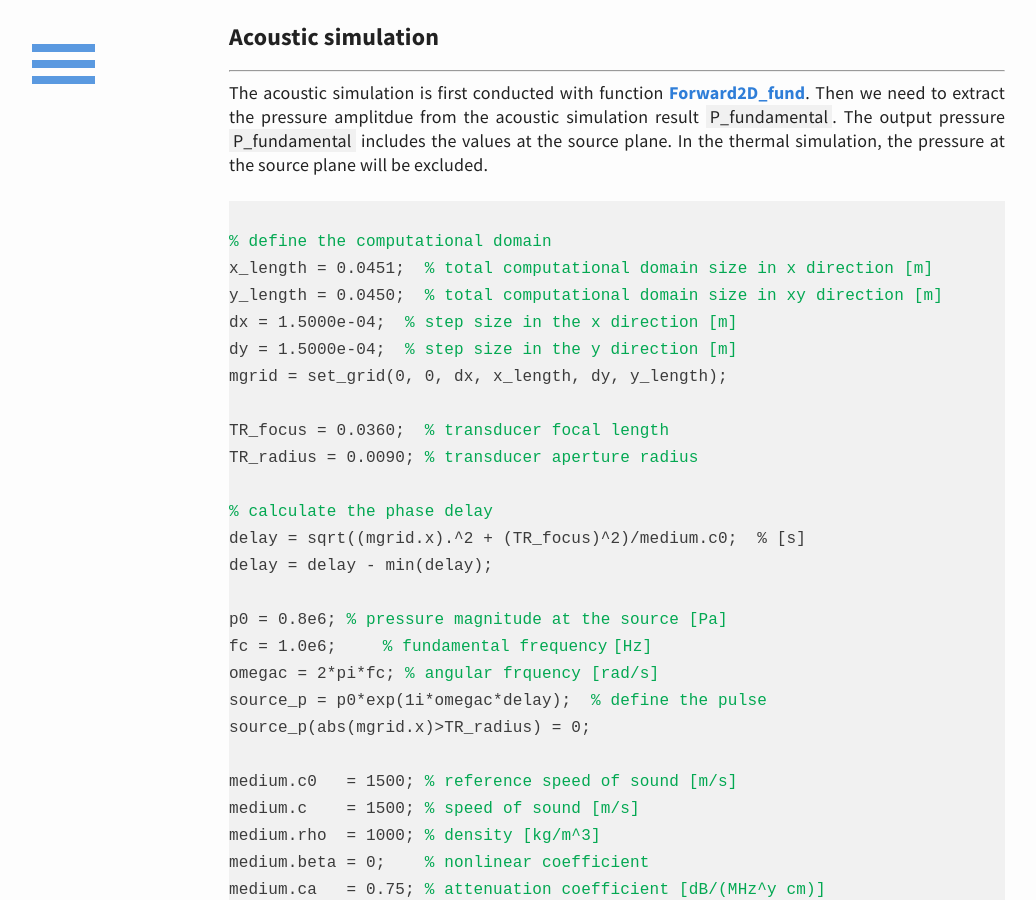
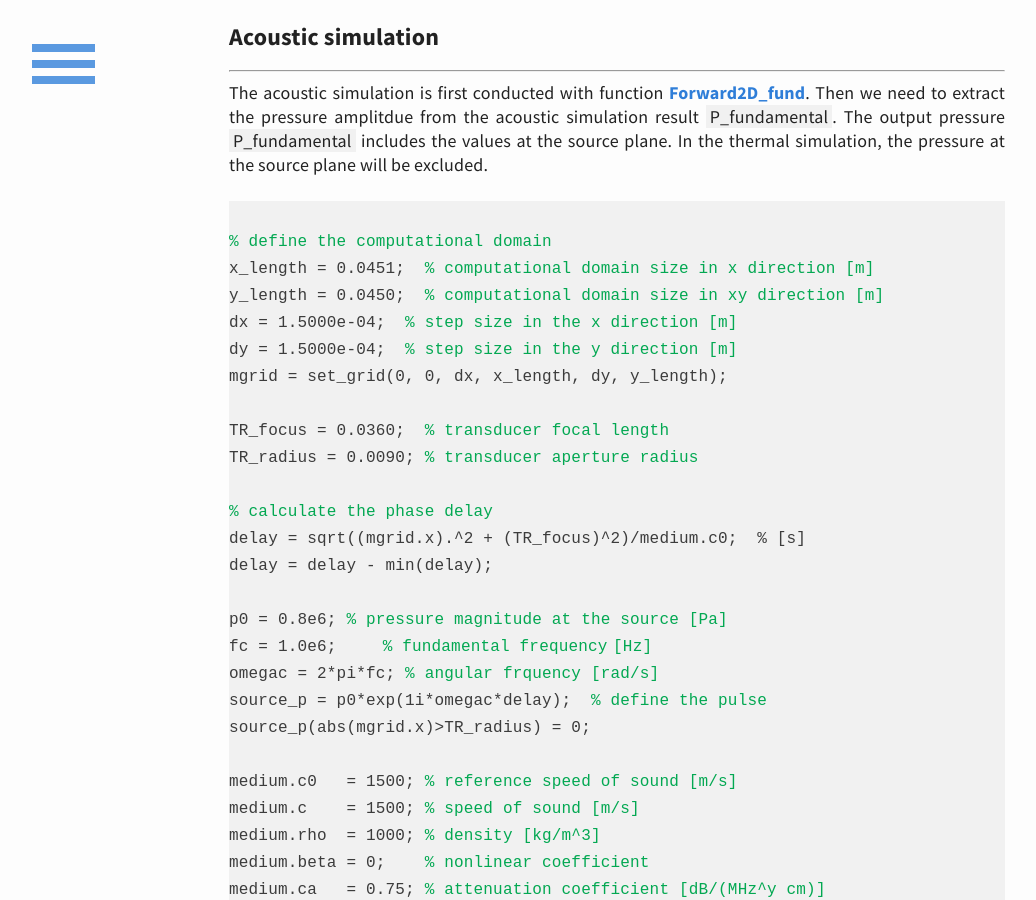
Before and after one commit to m-SOUND/mSOUND, a Jekyll site: the page built from _posts/2019-07-21-combine-k-Wave-diffusion.html, in a window 1280 px wide and 900 px high, scrolled down 471 px. Shown: the whole window, without its empty margins (23-1059 px from the left). Built offline with Jekyll 4.4.1, drawn with Linux system fonts in a browser that asks for light colours.

Commit message:
Update 2019-07-21-combine-k-Wave-diffusion.html

```diff
--- a/_posts/2019-07-21-combine-k-Wave-diffusion.html
+++ b/_posts/2019-07-21-combine-k-Wave-diffusion.html
@@ -22,8 +22,8 @@ Then we need to extract the pressure amplitdue from the acoustic simulation resu
 the pressure at the source plane will be excluded.
 <pre> <code>
 <font color="#03a852">% define the computational domain</font>
-x_length = 0.0451; <font color="#03a852"> % total computational domain size in x direction [m]</font>
-y_length = 0.0450; <font color="#03a852"> % total computational domain size in xy direction [m]</font>
+x_length = 0.0451; <font color="#03a852"> % computational domain size in x direction [m]</font>
+y_length = 0.0450; <font color="#03a852"> % computational domain size in xy direction [m]</font>
 dx = 1.5000e-04; <font color="#03a852"> % step size in the x direction [m]</font>
 dy = 1.5000e-04; <font color="#03a852"> % step size in the y direction [m]</font>
 mgrid = set_grid(0, 0, dx, x_length, dy, y_length);
```
